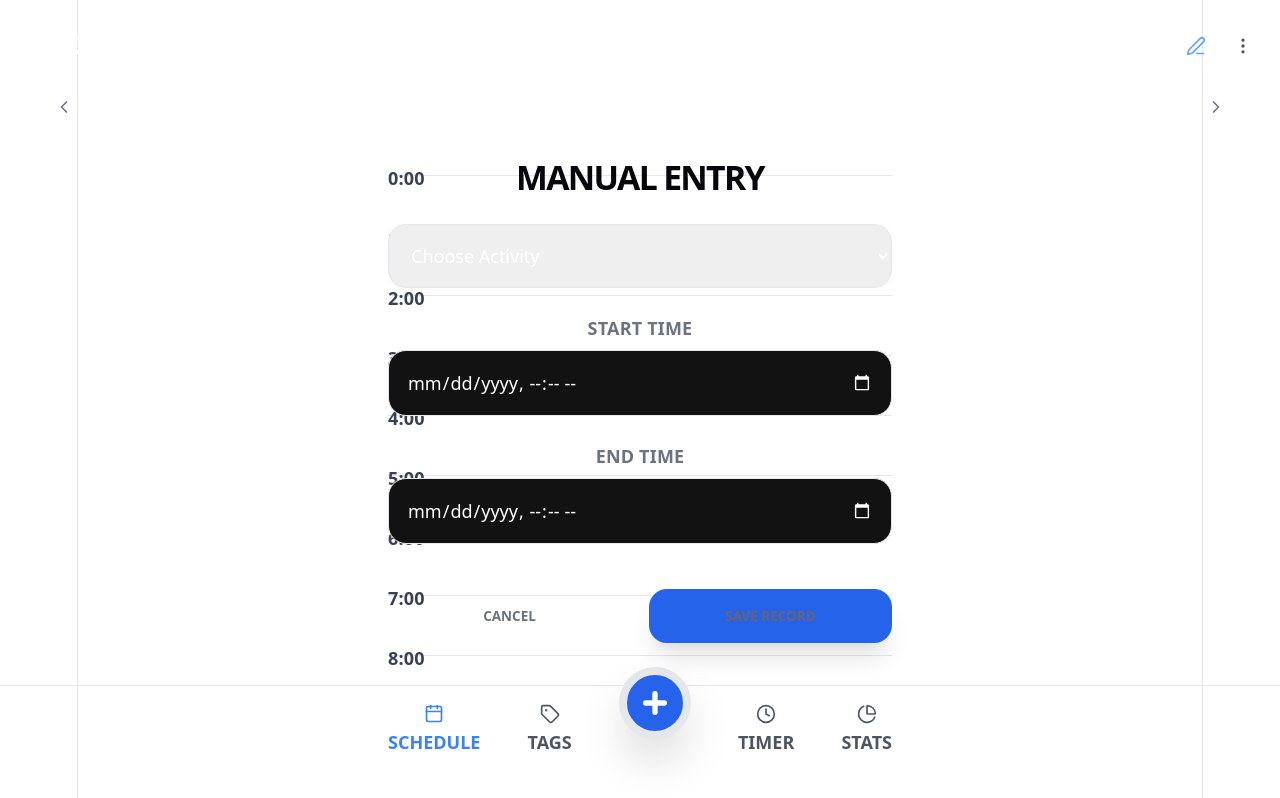
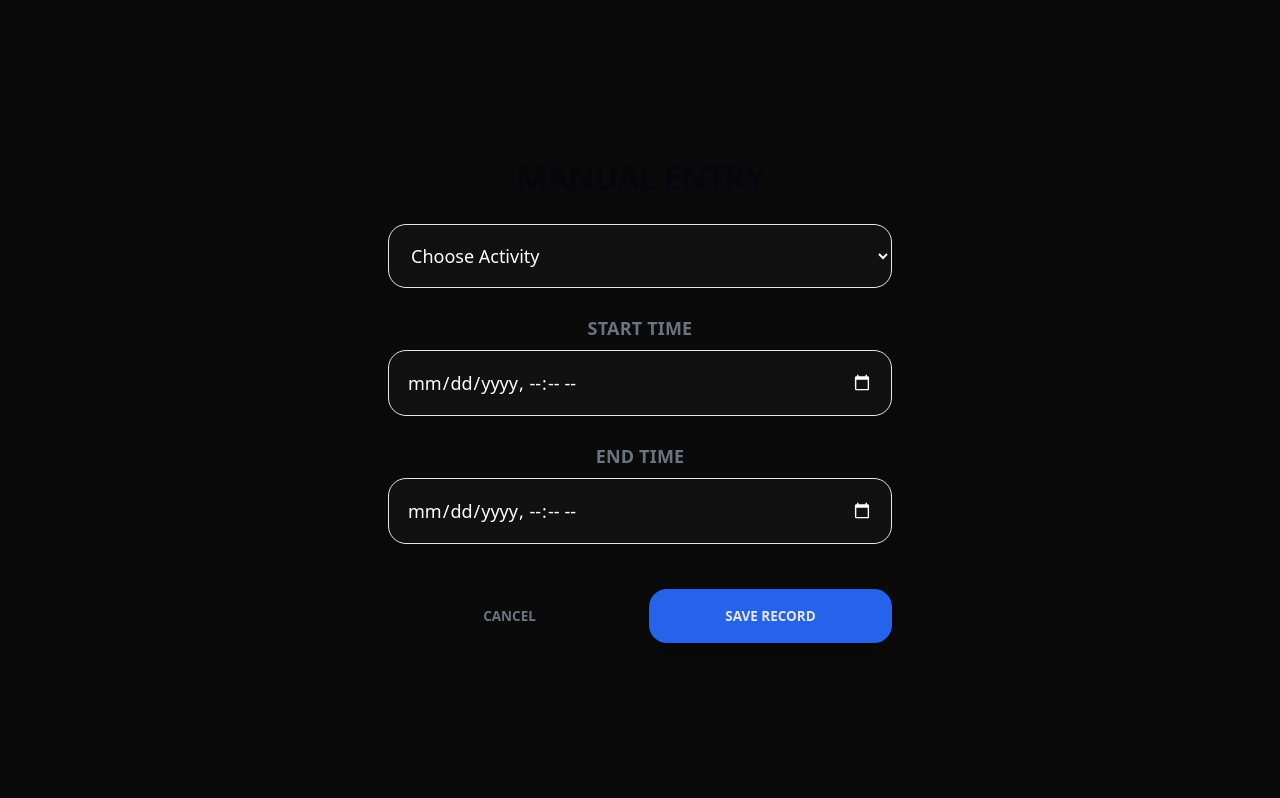
Before and after one commit to sumit2patil2000-lab/focustrack-app, a React (Vite) app: page / in a window 1280 px wide. Both pictures are taken after a click on the button 1196 px from the left and 46 px from the top of the page. Built offline with nearby package versions, Linux system fonts and the light colour scheme.

Commit message:
Fix:Background blur fix

```diff
--- a/src/App.jsx
+++ b/src/App.jsx
@@ -208,11 +208,11 @@ const App = () => {
   };
 
   return (
-    <div className="fixed inset-0 flex flex-col bg-[#0A0A0A] text-[#E5E5E5] font-sans overflow-hidden">
+    <div className="fixed inset-0 flex flex-col font-sans overflow-hidden" style={{ backgroundColor: '#0A0A0A', color: '#E5E5E5' }}>
       <link href="https://cdnjs.cloudflare.com/ajax/libs/tailwindcss/2.2.19/tailwind.min.css" rel="stylesheet" />
 
       {/* Header */}
-      <header className="p-6 shrink-0 bg-[#0A0A0A] z-40 relative">
+      <header className="p-6 shrink-0 z-40 relative" style={{ backgroundColor: '#0A0A0A' }}>
         <div className="flex justify-between items-center mb-4">
           <h1 className="text-xl font-black text-white uppercase tracking-tighter">
             {activeTab === 'schedule' ? 'Timeline' : activeTab === 'statistics' ? 'Analytics' : 'Settings'}
@@ -249,7 +249,7 @@ const App = () => {
             <div className="max-w-md mx-auto relative" style={{ height: '1440px' }}>
               {Array.from({ length: 24 }).map((_, i) => (
                 <div key={i} className="absolute left-0 right-0 border-t border-white/5 flex" style={{ top: `${i * 60}px`, height: '60px' }}>
-                  <span className="text-[10px] font-bold text-gray-700 -mt-2.5 bg-[#0A0A0A] pr-2">{i}:00</span>
+                  <span className="text-[10px] font-bold text-gray-700 -mt-2.5 pr-2" style={{ backgroundColor: '#0A0A0A' }}>{i}:00</span>
                 </div>
               ))}
 
@@ -353,7 +353,7 @@ const App = () => {
       </main>
 
       {/* Navigation Footer */}
-      <footer className="shrink-0 bg-[#0A0A0A] border-t border-white/5 px-6 pt-4 pb-10 relative z-40">
+      <footer className="shrink-0 border-t border-white/5 px-6 pt-4 pb-10 relative z-40" style={{ backgroundColor: '#0A0A0A' }}>
         <div className="max-w-md mx-auto flex justify-between items-center relative">
           <button onClick={() => setActiveTab('schedule')} className={`flex flex-col items-center gap-1 ${activeTab === 'schedule' ? 'text-blue-500' : 'text-gray-600'}`}>
             <CalendarIcon size={20} />
@@ -377,9 +377,9 @@ const App = () => {
         </div>
       </footer>
 
-      {/* MODALS: Fixed z-index and solid background to prevent merging */}
+      {/* MODALS: Fixed z-index and solid background explicitly applied to style to bypass Tailwind v2 arbitrary limits */}
       {showAddPage && (
-        <div className="fixed inset-0 bg-[#0A0A0A] p-8 flex flex-col animate-in" style={{ zIndex: 999 }}>
+        <div className="fixed inset-0 p-8 flex flex-col animate-in" style={{ zIndex: 999, backgroundColor: '#0A0A0A' }}>
           <div className="flex justify-between items-center mb-10">
             <h2 className="text-3xl font-black text-white uppercase tracking-tighter">New Entry</h2>
             <button onClick={() => setShowAddPage(false)} className="text-gray-500"><X size={32}/></button>
@@ -396,22 +396,25 @@ const App = () => {
       )}
 
       {showManualEntry && (
-        <div className="fixed inset-0 bg-[#0A0A0A] p-8 flex flex-col justify-center animate-in" style={{ zIndex: 999 }}>
+        <div className="fixed inset-0 p-8 flex flex-col justify-center animate-in" style={{ zIndex: 999, backgroundColor: '#0A0A0A' }}>
           <div className="max-w-md mx-auto w-full space-y-6">
             <h2 className="text-3xl font-black uppercase tracking-tighter">Manual Entry</h2>
-            <select className="w-full bg-[#111111] text-white p-4 rounded-2xl border border-white/10 outline-none"
+            <select className="w-full text-white p-4 rounded-2xl border border-white/10 outline-none"
+              style={{ backgroundColor: '#111111' }}
               onChange={(e) => setManualForm({...manualForm, activityId: e.target.value})}>
               <option value="">Choose Activity</option>
               {activities.map(a => <option key={a.id} value={a.id}>{a.icon} {a.name}</option>)}
             </select>
             <div className="space-y-2">
               <label className="text-[10px] font-black uppercase text-gray-500 px-2">Start Time</label>
-              <input type="datetime-local" className="w-full bg-[#111111] text-white p-4 rounded-2xl border border-white/10 outline-none"
+              <input type="datetime-local" className="w-full text-white p-4 rounded-2xl border border-white/10 outline-none"
+                style={{ backgroundColor: '#111111' }}
                 onChange={(e) => setManualForm({...manualForm, start: e.target.value})} />
             </div>
             <div className="space-y-2">
               <label className="text-[10px] font-black uppercase text-gray-500 px-2">End Time</label>
-              <input type="datetime-local" className="w-full bg-[#111111] text-white p-4 rounded-2xl border border-white/10 outline-none"
+              <input type="datetime-local" className="w-full text-white p-4 rounded-2xl border border-white/10 outline-none"
+                style={{ backgroundColor: '#111111' }}
                 onChange={(e) => setManualForm({...manualForm, end: e.target.value})} />
             </div>
             <div className="flex gap-4 pt-4">
@@ -423,16 +426,18 @@ const App = () => {
       )}
 
       {showNewActivityForm && (
-        <div className="fixed inset-0 bg-[#0A0A0A] p-8 flex flex-col justify-center animate-in" style={{ zIndex: 999 }}>
+        <div className="fixed inset-0 p-8 flex flex-col justify-center animate-in" style={{ zIndex: 999, backgroundColor: '#0A0A0A' }}>
           <div className="max-w-md mx-auto w-full space-y-6">
             <h2 className="text-3xl font-black uppercase tracking-tighter">Create Tag</h2>
             <div className="flex gap-4">
-              <input placeholder="Emoji" className="w-20 bg-[#111111] text-white p-4 rounded-2xl border border-white/10 text-center text-2xl outline-none"
+              <input placeholder="Emoji" className="w-20 text-white p-4 rounded-2xl border border-white/10 text-center text-2xl outline-none"
+                style={{ backgroundColor: '#111111' }}
                 value={newActivity.icon} onChange={e => setNewActivity({...newActivity, icon: e.target.value})} />
-              <input placeholder="Activity Name" className="flex-1 bg-[#111111] text-white p-4 rounded-2xl border border-white/10 outline-none"
+              <input placeholder="Activity Name" className="flex-1 text-white p-4 rounded-2xl border border-white/10 outline-none"
+                style={{ backgroundColor: '#111111' }}
                 value={newActivity.name} onChange={e => setNewActivity({...newActivity, name: e.target.value})} />
             </div>
-            <div className="flex items-center gap-4 bg-[#111111] p-4 rounded-2xl border border-white/10">
+            <div className="flex items-center gap-4 p-4 rounded-2xl border border-white/10" style={{ backgroundColor: '#111111' }}>
               <span className="text-[10px] font-black uppercase text-gray-500">Color Profile</span>
               <input type="color" className="bg-transparent border-none w-12 h-8"
                 value={newActivity.color} onChange={e => setNewActivity({...newActivity, color: e.target.value})} />
```
